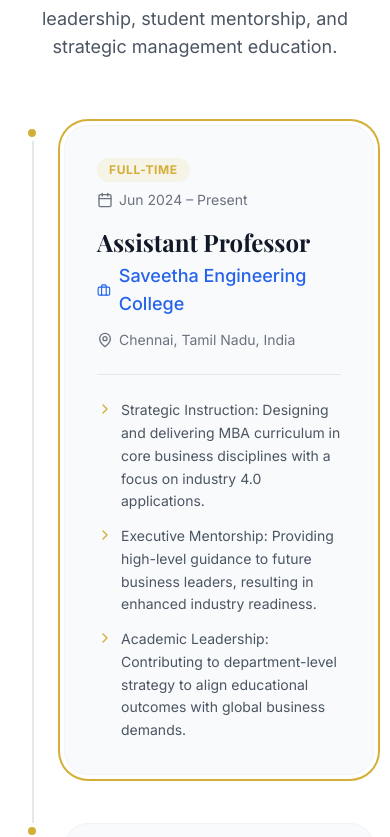
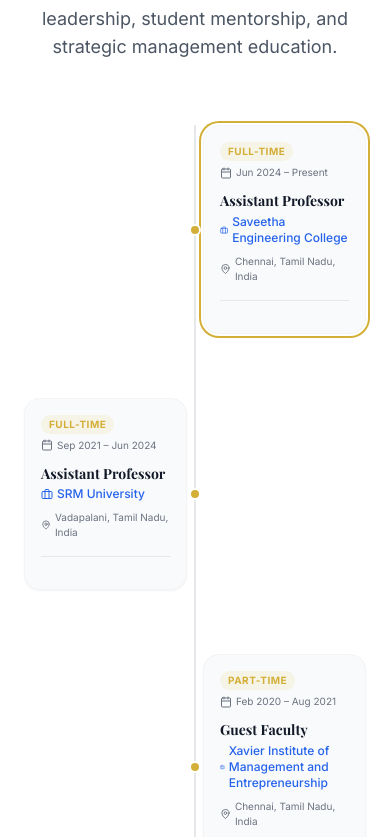
Before and after one commit to theaswinloganathan/portfolio, a React (Vite) app: page / in a window 390 px wide. Shown: the part 5027-5864 px from the top of the page. Built offline with nearby package versions, Linux system fonts and the light colour scheme; a web font is replaced by a local one.

Commit message:
Fix mobile experience zigzag and add contact info to all sections

```diff
--- a/src/components/Experience.jsx
+++ b/src/components/Experience.jsx
@@ -103,10 +103,10 @@
         </div>
 
         <div className="relative">
-          {/* Vertical Line */}
-          <div className="absolute left-4 md:left-1/2 transform md:-translate-x-1/2 top-0 bottom-0 w-0.5 bg-gray-200 dark:bg-gray-800" />
+          {/* Vertical Line - Centered on all devices */}
+          <div className="absolute left-1/2 transform -translate-x-1/2 top-0 bottom-0 w-0.5 bg-gray-200 dark:bg-gray-800" />
 
-          <div className="space-y-12">
+          <div className="space-y-16">
             {experiences.map((exp, index) => (
               <motion.div
                 key={index}
@@ -114,48 +114,50 @@
                 whileInView={{ opacity: 1, y: 0 }}
                 viewport={{ once: true }}
                 transition={{ delay: index * 0.1 }}
-                className={`flex flex-col md:flex-row items-center ${index % 2 === 0 ? 'md:flex-row-reverse' : ''
-                  }`}
+                className={`flex items-center w-full ${index % 2 === 0 ? 'flex-row-reverse' : 'flex-row'}`}
               >
-                {/* Timeline Dot */}
-                <div className="absolute left-4 md:left-1/2 transform -translate-x-1/2 w-4 h-4 rounded-full border-4 border-white dark:border-dark bg-accentGold z-10" />
-
-                {/* Content Card */}
-                <div className={`w-full md:w-[45%] ${index % 2 === 0 ? 'md:pl-12' : 'md:pr-12'} pl-12 md:pl-0`}>
-                  <div className={`p-8 rounded-3xl bg-gray-50 dark:bg-[#0a0f1d] border border-gray-100 dark:border-gray-800 shadow-sm hover:shadow-2xl transition-all duration-300 group ${exp.isCurrent ? 'ring-2 ring-accentGold ring-offset-4 ring-offset-white dark:ring-offset-dark' : ''}`}>
-                    <div className="flex flex-wrap items-center justify-between gap-2 mb-4">
-                      <span className="inline-flex items-center px-3 py-1 rounded-full text-xs font-bold uppercase tracking-wider bg-accentGold/10 text-accentGold">
+                {/* Content Card - 50% width on all devices */}
+                <div className="w-1/2 px-2 sm:px-8 md:px-12">
+                  <div className={`p-4 sm:p-8 rounded-2xl md:rounded-3xl bg-gray-50 dark:bg-[#0a0f1d] border border-gray-100 dark:border-gray-800 shadow-sm hover:shadow-2xl transition-all duration-300 group ${exp.isCurrent ? 'ring-2 ring-accentGold ring-offset-2 dark:ring-offset-dark' : ''}`}>
+                    <div className="flex flex-wrap items-center justify-between gap-1 mb-3">
+                      <span className="inline-flex items-center px-2 py-0.5 rounded-full text-[10px] sm:text-xs font-bold uppercase tracking-wider bg-accentGold/10 text-accentGold">
                         {exp.type}
                       </span>
-                      <div className="flex items-center text-sm text-gray-500 dark:text-gray-400">
-                        <Calendar className="w-4 h-4 mr-1.5" />
+                      <div className="flex items-center text-[10px] sm:text-xs text-gray-500 dark:text-gray-400">
+                        <Calendar className="w-3 h-3 mr-1" />
                         {exp.duration}
                       </div>
                     </div>
 
-                    <h3 className="text-2xl font-serif font-bold text-gray-900 dark:text-white mb-1 group-hover:text-accentGold transition-colors">
+                    <h3 className="text-sm sm:text-xl md:text-2xl font-serif font-bold text-gray-900 dark:text-white mb-1 group-hover:text-accentGold transition-colors leading-tight">
                       {exp.role}
                     </h3>
-                    <div className="flex items-center text-lg font-medium text-accentBlue dark:text-blue-400 mb-3">
-                      <Briefcase className="w-4 h-4 mr-2" />
+                    <div className="flex items-center text-xs sm:text-lg font-medium text-accentBlue dark:text-blue-400 mb-2">
+                      <Briefcase className="w-3 h-3 sm:w-4 sm:h-4 mr-1 sm:mr-2" />
                       {exp.company}
                     </div>
 
-                    <div className="flex items-center text-sm text-gray-500 dark:text-gray-400 mb-6 pb-6 border-b border-gray-200 dark:border-gray-800">
-                      <MapPin className="w-4 h-4 mr-1.5" />
+                    <div className="flex items-center text-[10px] sm:text-sm text-gray-500 dark:text-gray-400 mb-4 pb-4 border-b border-gray-200 dark:border-gray-800">
+                      <MapPin className="w-3 h-3 mr-1" />
                       {exp.location}
                     </div>
 
-                    <ul className="space-y-3">
+                    <ul className="space-y-2 hidden sm:block">
                       {exp.impact.map((point, i) => (
-                        <li key={i} className="flex items-start text-gray-600 dark:text-gray-400 text-sm leading-relaxed">
-                          <ChevronRight className="w-4 h-4 mr-2 text-accentGold shrink-0 mt-0.5" />
+                        <li key={i} className="flex items-start text-gray-600 dark:text-gray-400 text-[10px] sm:text-sm leading-relaxed">
+                          <ChevronRight className="w-3 h-3 mr-1 text-accentGold shrink-0 mt-0.5" />
                           {point}
                         </li>
                       ))}
                     </ul>
                   </div>
                 </div>
+
+                {/* Timeline Dot - Centered */}
+                <div className="absolute left-1/2 transform -translate-x-1/2 w-3 h-3 sm:w-4 sm:h-4 rounded-full border-2 sm:border-4 border-white dark:border-dark bg-accentGold z-10" />
+
+                {/* Empty spacer for the other side */}
+                <div className="w-1/2" />
               </motion.div>
             ))}
           </div>
--- a/src/components/Footer.jsx
+++ b/src/components/Footer.jsx
@@ -9,6 +9,7 @@
           <div className="text-center md:text-left">
             <h2 className="text-2xl font-serif font-bold text-gray-900 dark:text-white mb-2">Dr. Vimalnath</h2>
             <p className="text-sm text-gray-500 dark:text-gray-400">Assistant Professor | Consultant | Mentor</p>
+            <p className="text-sm font-bold text-accentGold mt-1">+91-9500034681</p>
           </div>
 
           <div className="flex gap-4">
--- a/src/components/Navbar.jsx
+++ b/src/components/Navbar.jsx
@@ -53,9 +53,14 @@
             >
               {darkMode ? <Sun className="w-5 h-5 text-gray-300" /> : <Moon className="w-5 h-5 text-gray-700" />}
             </button>
-            <a href="tel:+919500034681" className="px-5 py-2 rounded-full bg-dark dark:bg-white text-white dark:text-dark font-medium hover:bg-accentGold dark:hover:bg-accentGold hover:text-white transition-colors">
-              Call Now
-            </a>
+            <div className="flex items-center gap-3">
+              <span className="text-sm font-bold text-gray-500 dark:text-gray-400 border-r border-gray-200 dark:border-gray-700 pr-3 hidden lg:block">
+                +91-9500034681
+              </span>
+              <a href="tel:+919500034681" className="px-5 py-2 rounded-full bg-dark dark:bg-white text-white dark:text-dark font-medium hover:bg-accentGold dark:hover:bg-accentGold hover:text-white transition-colors">
+                Call Now
+              </a>
+            </div>
           </div>
 
           <div className="md:hidden flex items-center gap-4">
@@ -95,7 +100,8 @@
                 </a>
               ))}
               <div className="pt-4 mt-4 border-t border-gray-100 dark:border-gray-800">
-                <a href="tel:+919500034681" className="flex items-center justify-center gap-2 w-full py-4 rounded-xl bg-dark dark:bg-white text-white dark:text-dark font-bold">
+                <a href="tel:+919500034681" className="flex flex-col items-center gap-2 w-full py-4 rounded-xl bg-dark dark:bg-white text-white dark:text-dark font-bold">
+                  <span className="text-xs opacity-60">+91-9500034681</span>
                   Call Now
                 </a>
               </div>
```
